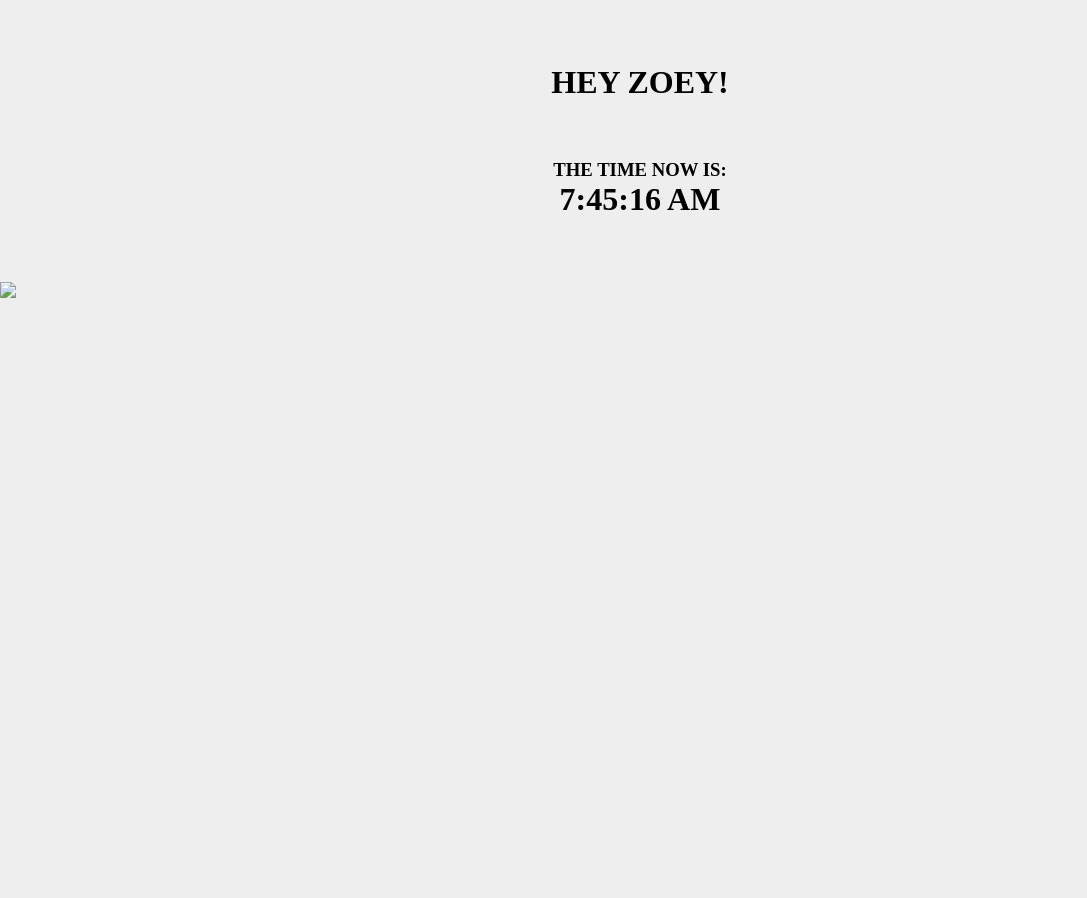
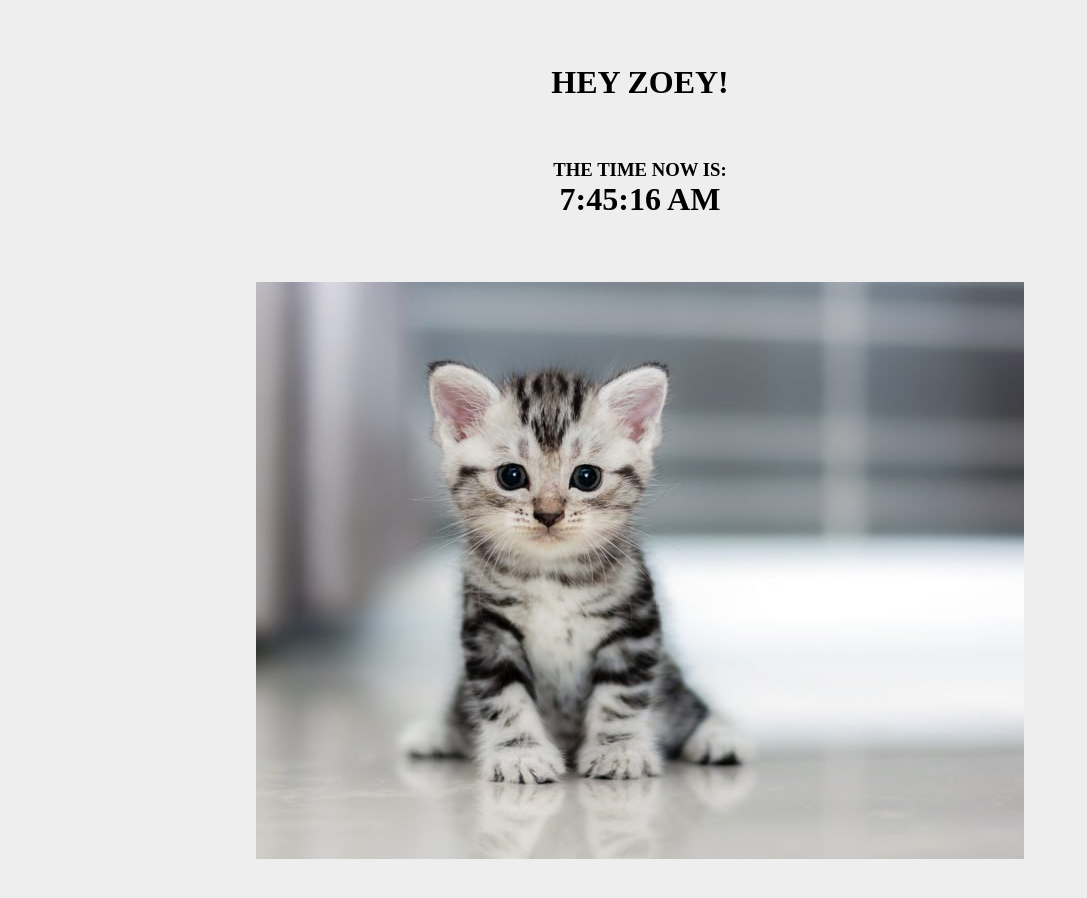
Before and after one commit to jjshoots/jet.io, a Jekyll site: the page clock/index.html, which Jekyll copies as it is, in a window 1280 px wide. Shown: the whole page, without its empty margins (0-1087 px from the left). Built offline with Jekyll 4.4.1, drawn with Linux system fonts in a browser that asks for light colours.

Commit message:
zoey page background image

```diff
--- a/clock/index.html
+++ b/clock/index.html
@@ -14,7 +14,7 @@
 	</div>
 
 	<div>
-		<img class="catImg" src="/assets/img/cat.jpg">
+		<img class="catImg" src="/clock/assets/img/cat.jpg">
 	</div>
 </body>
 <script type="text/javascript" src="./scripts/main.js"></script>
```
